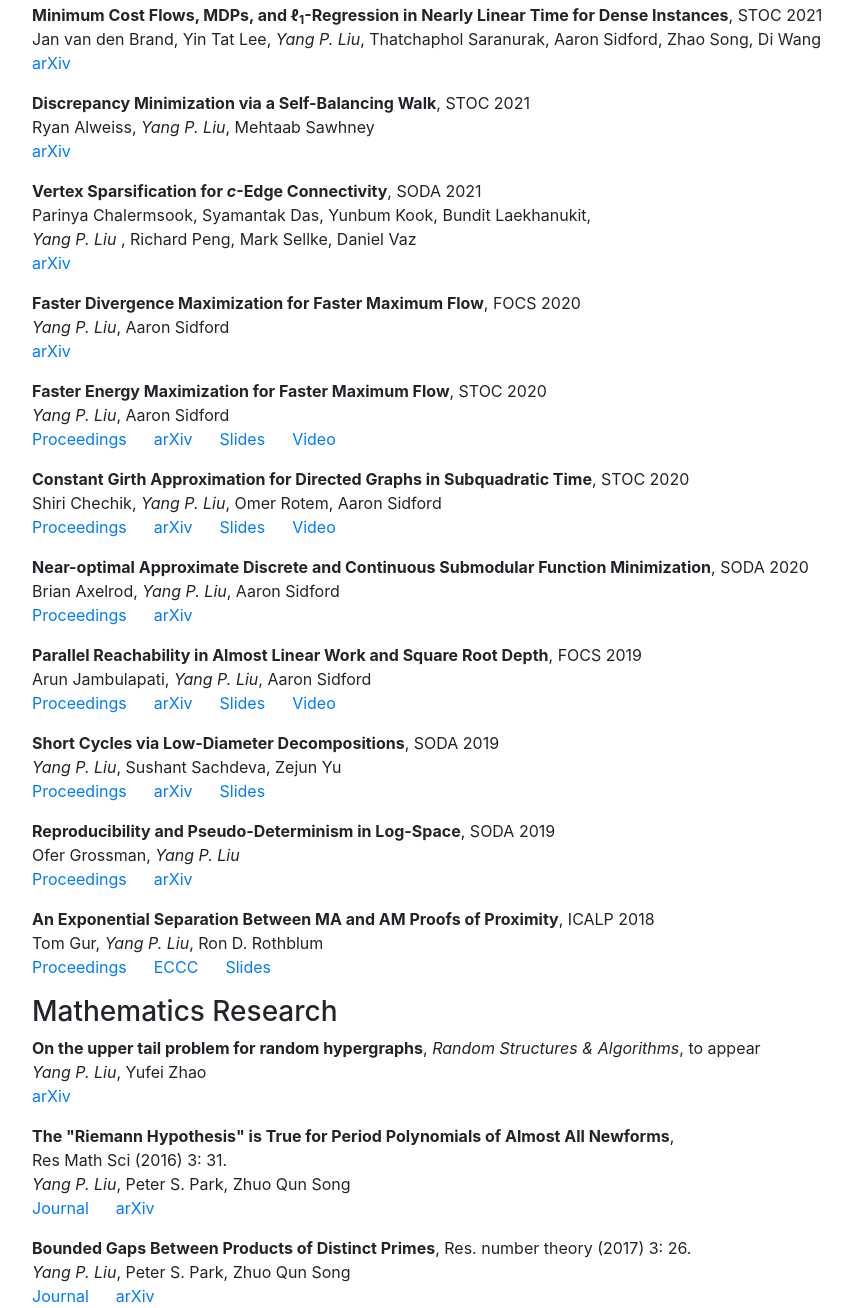
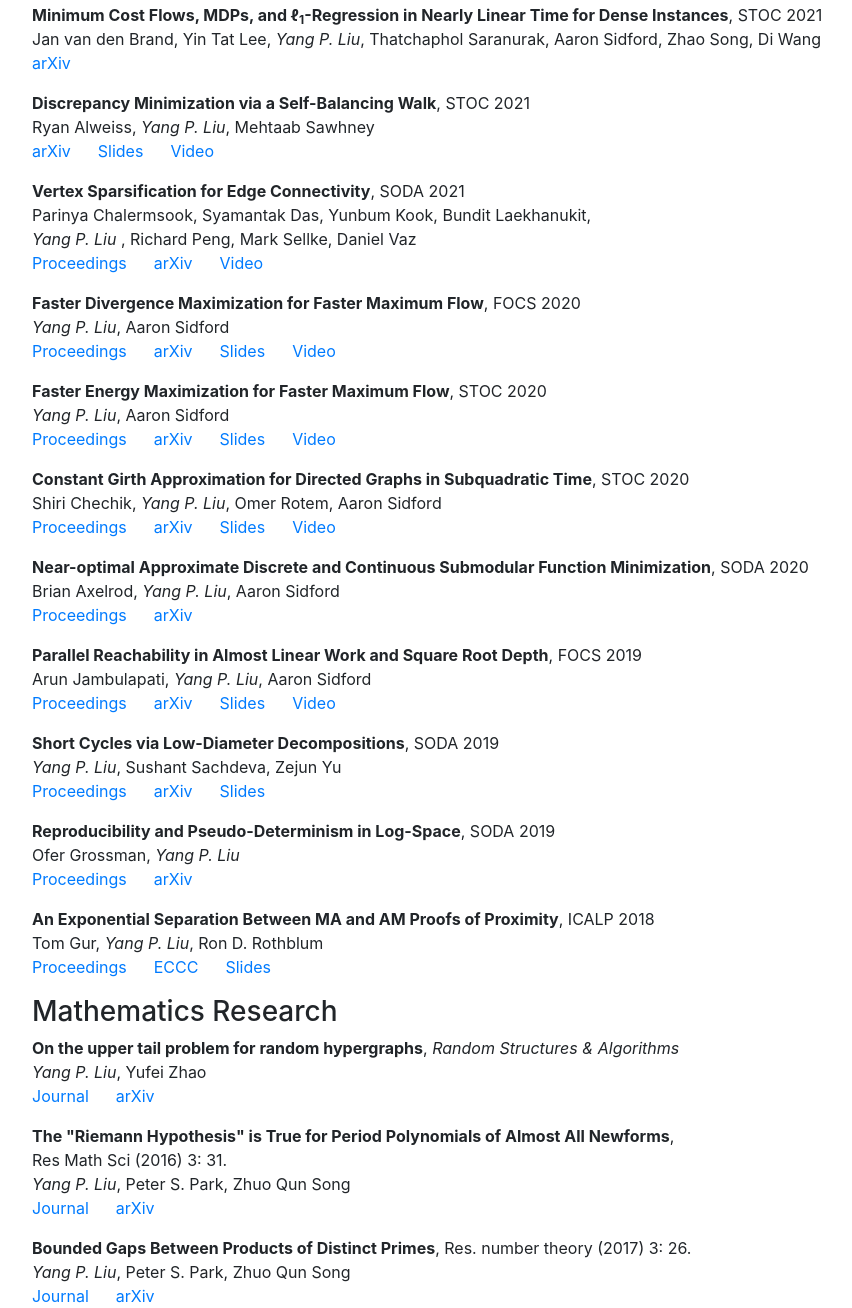
Before and after one commit to yangpliu/yangpliu.github.io, a website: page research.html in a window 1280 px wide. Shown: the part 383-1691 px from the top of the page, without its empty margins (148-1000 px from the left). Drawn offline with Linux system fonts and the light colour scheme.

Commit message:
webpage updates

```diff
--- a/research.html
+++ b/research.html
@@ -72,17 +72,17 @@
         <p>
         <b>Discrepancy Minimization via a Self-Balancing Walk</b>, STOC 2021<br/>
         Ryan Alweiss, <i>Yang P. Liu</i>, Mehtaab Sawhney <br />
-        <a href="https://arxiv.org/pdf/2006.14009.pdf">arXiv</a>
+        <a href="https://arxiv.org/pdf/2006.14009.pdf">arXiv</a> &nbsp;&nbsp;&nbsp;&nbsp; <a href="pdf/discrepancyslides.pdf">Slides</a> &nbsp;&nbsp;&nbsp;&nbsp; <a href="https://www.youtube.com/watch?v=eI8eMRpzFw0">Video</a>
         </p>
         <p>
-        <b>Vertex Sparsification for <i>c</i>-Edge Connectivity</b>, SODA 2021<br/>
+        <b>Vertex Sparsification for Edge Connectivity</b>, SODA 2021<br/>
         Parinya Chalermsook, Syamantak Das, Yunbum Kook, Bundit Laekhanukit, <br /> <i> Yang P. Liu </i>, Richard Peng, Mark Sellke, Daniel Vaz <br />
-        <a href="https://arxiv.org/abs/2007.07862">arXiv</a>
+        <a href="https://epubs.siam.org/doi/abs/10.1137/1.9781611976465.74?mobileUi=0">Proceedings</a> &nbsp;&nbsp;&nbsp;&nbsp; <a href="https://arxiv.org/abs/2007.07862">arXiv</a> &nbsp;&nbsp;&nbsp;&nbsp; <a href="https://www.youtube.com/watch?v=gLo7uZocI9o">Video</a>
         </p>
         <p>
         <b>Faster Divergence Maximization for Faster Maximum Flow</b>, FOCS 2020<br/>
         <i>Yang P. Liu</i>, Aaron Sidford <br />
-        <a href="https://arxiv.org/pdf/2003.08929.pdf">arXiv</a>
+        <a href="https://www.computer.org/csdl/proceedings-article/focs/2020/962100a119/1qyxz8pQqPe">Proceedings</a> &nbsp;&nbsp;&nbsp;&nbsp; <a href="https://arxiv.org/pdf/2003.08929.pdf">arXiv</a> &nbsp;&nbsp;&nbsp;&nbsp; <a href="pdf/tcsplus.pdf">Slides</a> &nbsp;&nbsp;&nbsp;&nbsp; <a href="https://www.youtube.com/watch?v=NgjRPjQYo34">Video</a>
         </p>
         <p>
         <b>Faster Energy Maximization for Faster Maximum Flow</b>, STOC 2020<br/>
@@ -126,9 +126,9 @@
         <h3>Mathematics Research</h3>
         <font size="3.5">
         <p>
-        <b>On the upper tail problem for random hypergraphs</b>, <i> Random Structures & Algorithms</i>, to appear <br />
+        <b>On the upper tail problem for random hypergraphs</b>, <i> Random Structures & Algorithms</i> <br />
         <i>Yang P. Liu</i>, Yufei Zhao <br/>
-        <a href="https://arxiv.org/pdf/1910.02916.pdf">arXiv</a>
+        <a href="https://onlinelibrary.wiley.com/doi/epdf/10.1002/rsa.20975">Journal</a> &nbsp;&nbsp;&nbsp;&nbsp; <a href="https://arxiv.org/pdf/1910.02916.pdf">arXiv</a>
         </p>
         <p>
         <b>The "Riemann Hypothesis" is True for Period Polynomials of Almost All Newforms</b>, <br /> Res Math Sci (2016) 3: 31. <br/>
```
Also changed, not shown: 3 other files.
